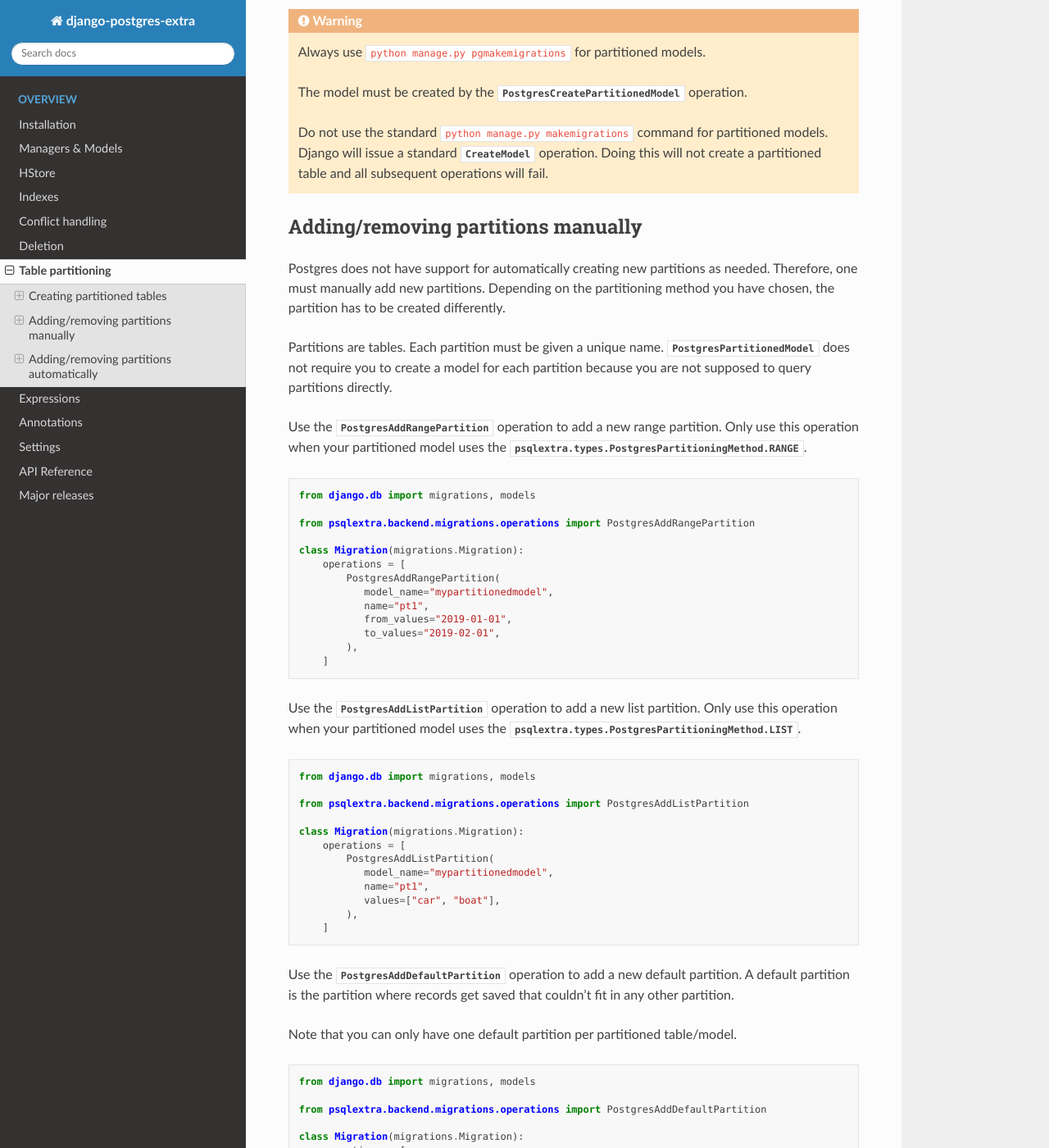
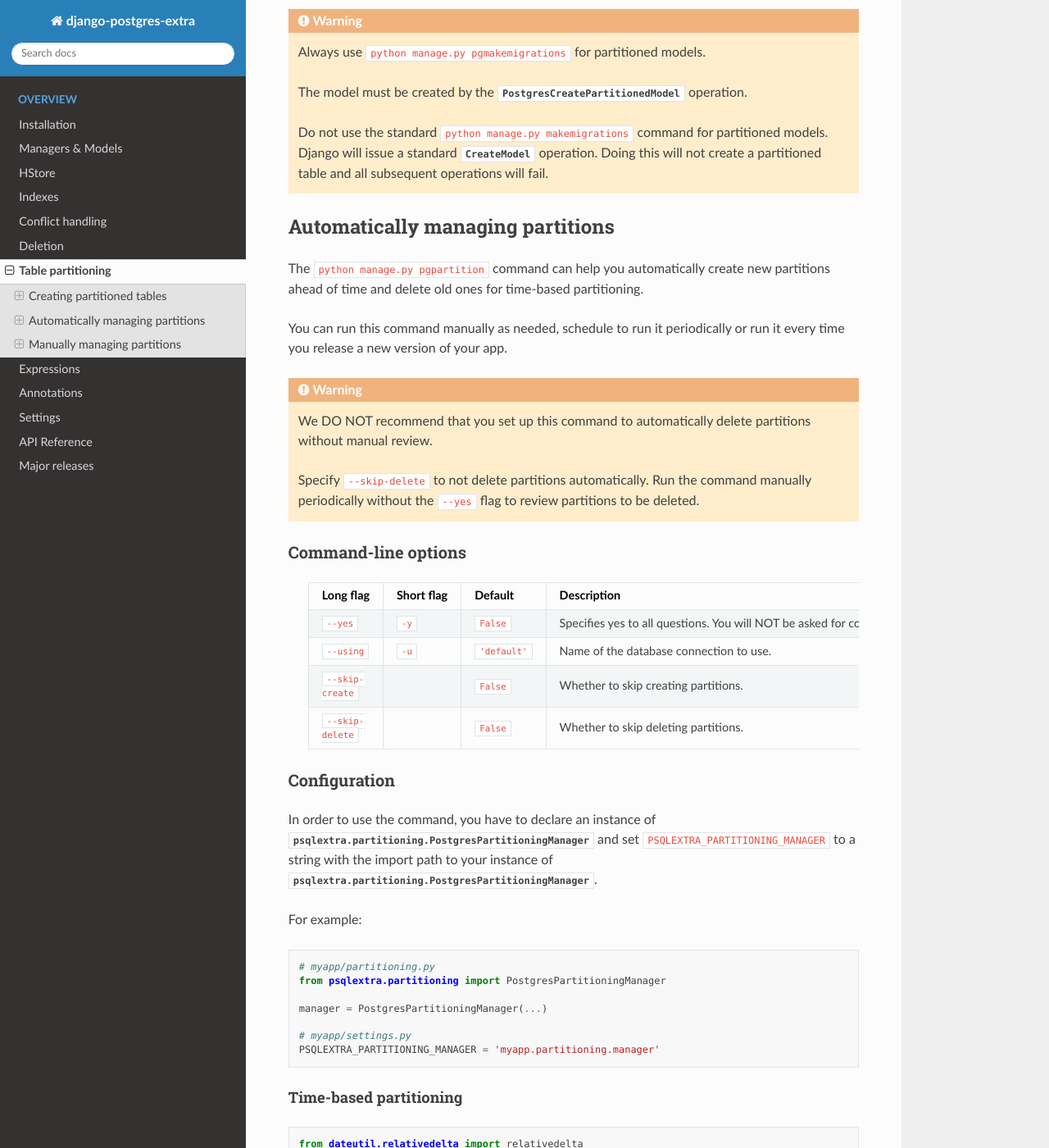
Before and after one commit to SectorLabs/django-postgres-extra, a Sphinx documentation site: the page built from docs/source/table_partitioning.rst, in a window 1280 px wide and 1400 px high, scrolled down 1626 px. Shown: the whole window at 82% size. Built offline with Sphinx 7.4.7 and the Read the Docs theme 2.0.0, drawn with Linux system fonts in a browser that asks for light colours; some of the changed text lies outside the part shown.

Commit message:
Fully document table partitioning

```diff
--- a/docs/source/api_reference.rst
+++ b/docs/source/api_reference.rst
@@ -37,6 +37,12 @@
    .. autoclass:: ConditionalUniqueIndex
    .. autoclass:: CaseInsensitiveUniqueIndex
 
+.. automodule:: psqlextra.partitioning
+   :members:
+
+.. automodule:: psqlextra.backend.migrations.operations
+   :members:
+
 .. automodule:: psqlextra.types
    :members:
    :undoc-members:
--- a/docs/source/table_partitioning.rst
+++ b/docs/source/table_partitioning.rst
@@ -80,214 +80,50 @@
     Do not use the standard ``python manage.py makemigrations`` command for partitioned models. Django will issue a standard :class:`~django:django.db.migrations.operations.CreateModel` operation. Doing this will not create a partitioned table and all subsequent operations will fail.
 
 
-Adding/removing partitions manually
------------------------------------
+Automatically managing partitions
+---------------------------------
 
-Postgres does not have support for automatically creating new partitions as needed. Therefore, one must manually add new partitions. Depending on the partitioning method you have chosen, the partition has to be created differently.
+The ``python manage.py pgpartition`` command can help you automatically create new partitions ahead of time and delete old ones for time-based partitioning.
 
-Partitions are tables. Each partition must be given a unique name. :class:`~psqlextra.models.PostgresPartitionedModel` does not require you to create a model for each partition because you are not supposed to query partitions directly.
+You can run this command manually as needed, schedule to run it periodically or run it every time you release a new version of your app.
+
+.. warning::
+
+   We DO NOT recommend that you set up this command to automatically delete partitions without manual review.
+
+   Specify ``--skip-delete`` to not delete partitions automatically. Run the command manually periodically without the ``--yes`` flag to review partitions to be deleted.
 
 
-Adding a range partition
-~~~~~~~~~~~~~~~~~~~~~~~~
+Command-line options
+********************
 
-Use the :class:`~psqlextra.backend.migrations.operations.PostgresAddRangePartition` operation to add a new range partition. Only use this operation when your partitioned model uses the :attr:`psqlextra.types.PostgresPartitioningMethod.RANGE`.
+ ==================== ============= ================ ==================================================================================================== === === === === === ===
+  Long flag            Short flag    Default          Description
+ ==================== ============= ================ ==================================================================================================== === === === === === ===
+  ``--yes``            ``-y``        ``False``        Specifies yes to all questions. You will NOT be asked for confirmation before partition deletion.
+  ``--using``          ``-u``        ``'default'``    Name of the database connection to use.
+  ``--skip-create``                  ``False``        Whether to skip creating partitions.
+  ``--skip-delete``                  ``False``        Whether to skip deleting partitions.
+
+ ==================== ============= ================ ==================================================================================================== === === === === === ===
+
+
+Configuration
+*************
+
+In order to use the command, you have to declare an instance of :class:`psqlextra.partitioning.PostgresPartitioningManager` and set ``PSQLEXTRA_PARTITIONING_MANAGER`` to a string with the import path to your instance of :class:`psqlextra.partitioning.PostgresPartitioningManager`.
+
+For example:
 
 .. code-block:: python
 
-   from django.db import migrations, models
+   # myapp/partitioning.py
+   from psqlextra.partitioning import PostgresPartitioningManager
 
-   from psqlextra.backend.migrations.operations import PostgresAddRangePartition
+   manager = PostgresPartitioningManager(...)
 
-   class Migration(migrations.Migration):
-       operations = [
-           PostgresAddRangePartition(
-              model_name="mypartitionedmodel",
-              name="pt1",
-              from_values="2019-01-01",
-              to_values="2019-02-01",
-           ),
-       ]
-
-
-Adding a list partition
-~~~~~~~~~~~~~~~~~~~~~~~
-
-Use the :class:`~psqlextra.backend.migrations.operations.PostgresAddListPartition` operation to add a new list partition. Only use this operation when your partitioned model uses the :attr:`psqlextra.types.PostgresPartitioningMethod.LIST`.
-
-.. code-block:: python
-
-   from django.db import migrations, models
-
-   from psqlextra.backend.migrations.operations import PostgresAddListPartition
-
-   class Migration(migrations.Migration):
-       operations = [
-           PostgresAddListPartition(
-              model_name="mypartitionedmodel",
-              name="pt1",
-              values=["car", "boat"],
-           ),
-       ]
-
-
-Adding a default partition
-~~~~~~~~~~~~~~~~~~~~~~~~~~
-
-Use the :class:`~psqlextra.backend.migrations.operations.PostgresAddDefaultPartition` operation to add a new default partition. A default partition is the partition where records get saved that couldn't fit in any other partition.
-
-Note that you can only have one default partition per partitioned table/model.
-
-.. code-block:: python
-
-   from django.db import migrations, models
-
-   from psqlextra.backend.migrations.operations import PostgresAddDefaultPartition
-
-   class Migration(migrations.Migration):
-       operations = [
-           PostgresAddDefaultPartition(
-              model_name="mypartitionedmodel",
-              name="default",
-           ),
-       ]
-
-
-Deleting a default partition
-~~~~~~~~~~~~~~~~~~~~~~~~~~~~
-
-Use the :class:`~psqlextra.backend.migrations.operations.PostgresDeleteDefaultPartition` operation to delete an existing default partition.
-
-.. code-block:: python
-
-   from django.db import migrations, models
-
-   from psqlextra.backend.migrations.operations import PostgresDeleteDefaultPartition
-
-   class Migration(migrations.Migration):
-       operations = [
-           PostgresDeleteDefaultPartition(
-              model_name="mypartitionedmodel",
-              name="pt1",
-           ),
-       ]
-
-
-Deleting a range partition
-~~~~~~~~~~~~~~~~~~~~~~~~~~
-
-Use the :class:`psqlextra.backend.migrations.operations.PostgresDeleteRangePartition` operation to delete an existing range partition.
-
-.. code-block:: python
-
-   from django.db import migrations, models
-
-   from psqlextra.backend.migrations.operations import PostgresDeleteRangePartition
-
-   class Migration(migrations.Migration):
-       operations = [
-           PostgresDeleteRangePartition(
-              model_name="mypartitionedmodel",
-              name="pt1",
-           ),
-       ]
-
-
-Deleting a list partition
-~~~~~~~~~~~~~~~~~~~~~~~~~
-
-Use the :class:`~psqlextra.backend.migrations.operations.PostgresDeleteListPartition` operation to delete an existing list partition.
-
-.. code-block:: python
-
-   from django.db import migrations, models
-
-   from psqlextra.backend.migrations.operations import PostgresDeleteListPartition
-
-   class Migration(migrations.Migration):
-       operations = [
-           PostgresDeleteListPartition(
-              model_name="mypartitionedmodel",
-              name="pt1",
-           ),
-       ]
-
-
-Using the schema editor
-***********************
-
-Use the :class:`psqlextra.backend.PostgresSchemaEditor` to manage partitions directly in a more imperative fashion. The schema editor is used by the migration operations described above.
-
-
-Adding a range partition
-~~~~~~~~~~~~~~~~~~~~~~~~
-
-.. code-block:: python
-
-   from django.db import connection
-
-   connection.schema_editor().add_range_partition(
-       model=MyPartitionedModel,
-       name="pt1",
-       from_values="2019-01-01",
-       to_values="2019-02-01",
-   )
-
-
-Adding a list partition
-~~~~~~~~~~~~~~~~~~~~~~~
-
-.. code-block:: python
-
-   from django.db import connection
-
-   connection.schema_editor().add_list_partition(
-       model=MyPartitionedModel,
-       name="pt1",
-       values=["car", "boat"],
-   )
-
-
-Adding a default partition
-~~~~~~~~~~~~~~~~~~~~~~~~~~
-
-.. code-block:: python
-
-   from django.db import connection
-
-   connection.schema_editor().add_default_partition(
-       model=MyPartitionedModel,
-       name="default",
-   )
-
-
-Deleting a partition
-~~~~~~~~~~~~~~~~~~~~
-
-.. code-block:: python
-
-   from django.db import connection
-
-   connection.schema_editor().delete_partition(
-       model=MyPartitionedModel,
-       name="default",
-   )
-
-
-Adding/removing partitions automatically
-----------------------------------------
-
-:class:`psqlextra.partitioning.PostgresPartitioningManager` an experimental helper class that can be called periodically to automatically create new partitions if you're using range partitioning.
-
-.. note::
-
-   There is currently no scheduler or command to automatically create new partitions. You'll have to run this function in your own cron jobs.
-
-The auto partitioner supports automatically creating yearly, monthly, weekly or daily partitions. Use the ``count`` parameter to configure how many partitions it should create ahead.
-
-
-Partitioning strategies
-***********************
+   # myapp/settings.py
+   PSQLEXTRA_PARTITIONING_MANAGER = 'myapp.partitioning.manager'
 
 
 Time-based partitioning
@@ -339,18 +175,13 @@
        ),
    ])
 
-   # these are the default arguments
-   partioning_plan = manager.plan(
-       skip_create=False,
-       skip_delete=False,
-       using='default'
-   )
 
-   # prints a list of partitions to be created/deleted
-   partitioning_plan.print()
+Changing a time partitioning strategy
+^^^^^^^^^^^^^^^^^^^^^^^^^^^^^^^^^^^^^
 
-   # apply the plan
-   partitioning_plan.apply(using='default');
+When switching partitioning strategies, you might encounter the problem that partitions for part of a particular range already exist.
+
+In order to combat this, you can use the :class:`psqlextra.partitioning.PostgresTimePartitioningStrategy` and specify the `start_datetime` parameter. As a result, no partitions will be created before the given date/time.
 
 
 Custom strategy
@@ -361,7 +192,260 @@
 You can look at :class:`psqlextra.partitioning.PostgresCurrentTimePartitioningStrategy` as an example.
 
 
-Switching partitioning strategies
-*********************************
+Manually managing partitions
+----------------------------
 
-When switching partitioning strategies, you might encounter the problem that partitions for part of a particular range already exist. In order to combat this, you can use the :class:`psqlextra.partitioning.PostgresTimePartitioningStrategy` and specify the `start_datetime` parameter. As a result, no partitions will be created before the given date/time.
+If you are using list or has partitioning, you most likely have a fixed amount of partitions that can be created up front using migrations or using the schema editor.
+
+Using migration operations
+**************************
+
+Adding a range partition
+~~~~~~~~~~~~~~~~~~~~~~~~
+
+Use the :class:`~psqlextra.backend.migrations.operations.PostgresAddRangePartition` operation to add a new range partition. Only use this operation when your partitioned model uses :attr:`psqlextra.types.PostgresPartitioningMethod.RANGE`.
+
+.. code-block:: python
+
+   from django.db import migrations, models
+
+   from psqlextra.backend.migrations.operations import PostgresAddRangePartition
+
+   class Migration(migrations.Migration):
+       operations = [
+           PostgresAddRangePartition(
+              model_name="mypartitionedmodel",
+              name="pt1",
+              from_values="2019-01-01",
+              to_values="2019-02-01",
+           ),
+       ]
+
+
+Adding a list partition
+~~~~~~~~~~~~~~~~~~~~~~~
+
+Use the :class:`~psqlextra.backend.migrations.operations.PostgresAddListPartition` operation to add a new list partition. Only use this operation when your partitioned model uses :attr:`psqlextra.types.PostgresPartitioningMethod.LIST`.
+
+.. code-block:: python
+
+   from django.db import migrations, models
+
+   from psqlextra.backend.migrations.operations import PostgresAddListPartition
+
+   class Migration(migrations.Migration):
+       operations = [
+           PostgresAddListPartition(
+              model_name="mypartitionedmodel",
+              name="pt1",
+              values=["car", "boat"],
+           ),
+       ]
+
+
+Adding a hash partition
+~~~~~~~~~~~~~~~~~~~~~~~
+
+Use the :class:`~psqlextra.backend.migrations.operations.PostgresAddHashPartition` operation to add a new list partition. Only use this operation when your partitioned model uses :attr:`psqlextra.types.PostgresPartitioningMethod.HASH`.
+
+.. code-block:: python
+
+   from django.db import migrations, models
+
+   from psqlextra.backend.migrations.operations import PostgresAddHashPartition
+
+   class Migration(migrations.Migration):
+       operations = [
+           PostgresAddHashPartition(
+              model_name="mypartitionedmodel",
+              name="pt1",
+              modulus=3,
+              remainder=1,
+           ),
+       ]
+
+
+Adding a default partition
+~~~~~~~~~~~~~~~~~~~~~~~~~~
+
+Use the :class:`~psqlextra.backend.migrations.operations.PostgresAddDefaultPartition` operation to add a new list partition.
+
+Note that you can only have one default partition per partitioned table/model. An error will be thrown if you try to create a second default partition.
+
+If you used ``python manage.py pgmakemigrations`` to generate a migration for your newly created partitioned model, you do not need this operation. This operation is added automatically when you create a new partitioned model.
+
+.. code-block:: python
+
+   from django.db import migrations, models
+
+   from psqlextra.backend.migrations.operations import PostgresAddDefaultPartition
+
+   class Migration(migrations.Migration):
+       operations = [
+           PostgresAddDefaultPartition(
+              model_name="mypartitionedmodel",
+              name="default",
+           ),
+       ]
+
+
+Deleting a default partition
+~~~~~~~~~~~~~~~~~~~~~~~~~~~~
+
+Use the :class:`~psqlextra.backend.migrations.operations.PostgresDeleteDefaultPartition` operation to delete an existing default partition.
+
+
+.. warning::
+
+   Deleting the default partition and leaving your model without a default partition can be dangerous. Rows that do not fit in any other partition will fail to be inserted.
+
+
+.. code-block:: python
+
+   from django.db import migrations, models
+
+   from psqlextra.backend.migrations.operations import PostgresDeleteDefaultPartition
+
+   class Migration(migrations.Migration):
+       operations = [
+           PostgresDeleteDefaultPartition(
+              model_name="mypartitionedmodel",
+              name="pt1",
+           ),
+       ]
+
+
+Deleting a range partition
+~~~~~~~~~~~~~~~~~~~~~~~~~~
+
+Use the :class:`psqlextra.backend.migrations.operations.PostgresDeleteRangePartition` operation to delete an existing range partition. Only use this operation when your partitioned model uses :attr:`psqlextra.types.PostgresPartitioningMethod.RANGE`.
+
+.. code-block:: python
+
+   from django.db import migrations, models
+
+   from psqlextra.backend.migrations.operations import PostgresDeleteRangePartition
+
+   class Migration(migrations.Migration):
+       operations = [
+           PostgresDeleteRangePartition(
+              model_name="mypartitionedmodel",
+              name="pt1",
+           ),
+       ]
+
+
+Deleting a list partition
+~~~~~~~~~~~~~~~~~~~~~~~~~
+
+Use the :class:`psqlextra.backend.migrations.operations.PostgresDeleteListPartition` operation to delete an existing range partition. Only use this operation when your partitioned model uses :attr:`psqlextra.types.PostgresPartitioningMethod.LIST`.
+
+.. code-block:: python
+
+   from django.db import migrations, models
+
+   from psqlextra.backend.migrations.operations import PostgresDeleteListPartition
+
+   class Migration(migrations.Migration):
+       operations = [
+           PostgresDeleteListPartition(
+              model_name="mypartitionedmodel",
+              name="pt1",
+           ),
+       ]
+
+
+Deleting a hash partition
+~~~~~~~~~~~~~~~~~~~~~~~~~
+
+Use the :class:`psqlextra.backend.migrations.operations.PostgresDeleteHashPartition` operation to delete an existing range partition. Only use this operation when your partitioned model uses :attr:`psqlextra.types.PostgresPartitioningMethod.HASH`.
+
+.. code-block:: python
+
+   from django.db import migrations, models
+
+   from psqlextra.backend.migrations.operations import PostgresDeleteHashPartition
+
+   class Migration(migrations.Migration):
+       operations = [
+           PostgresDeleteHashPartition(
+              model_name="mypartitionedmodel",
+              name="pt1",
+           ),
+       ]
+
+
+Using the schema editor
+***********************
+
+Use the :class:`psqlextra.backend.PostgresSchemaEditor` to manage partitions directly in a more imperative fashion. The schema editor is used by the migration operations described above.
+
+
+Adding a range partition
+~~~~~~~~~~~~~~~~~~~~~~~~
+
+.. code-block:: python
+
+   from django.db import connection
+
+   connection.schema_editor().add_range_partition(
+       model=MyPartitionedModel,
+       name="pt1",
+       from_values="2019-01-01",
+       to_values="2019-02-01",
+   )
+
+
+Adding a list partition
+~~~~~~~~~~~~~~~~~~~~~~~
+
+.. code-block:: python
+
+   from django.db import connection
+
+   connection.schema_editor().add_list_partition(
+       model=MyPartitionedModel,
+       name="pt1",
+       values=["car", "boat"],
+   )
+
+
+Adding a hash partition
+~~~~~~~~~~~~~~~~~~~~~~~
+
+.. code-block:: python
+
+   from django.db import connection
+
+   connection.schema_editor().add_hash_partition(
+       model=MyPartitionedModel,
+       name="pt1",
+       modulus=3,
+       remainder=1,
+   )
+
+
+Adding a default partition
+~~~~~~~~~~~~~~~~~~~~~~~~~~
+
+.. code-block:: python
+
+   from django.db import connection
+
+   connection.schema_editor().add_default_partition(
+       model=MyPartitionedModel,
+       name="default",
+   )
+
+
+Deleting a partition
+~~~~~~~~~~~~~~~~~~~~
+
+.. code-block:: python
+
+   from django.db import connection
+
+   connection.schema_editor().delete_partition(
+       model=MyPartitionedModel,
+       name="default",
+   )
```
Also changed, not shown: 2 other files.
